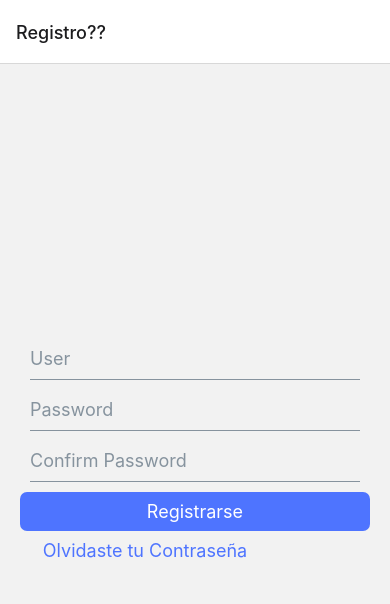
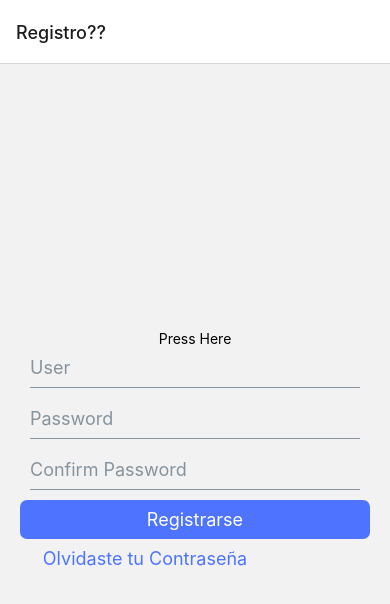
Before and after one commit to EnzoPae/react-native-registro-prueba, a React Native app: screen /Registro in a window 390 px wide. Shown: the top 604 px of the page. Built offline with nearby package versions, Linux system fonts and the light colour scheme.

Commit message:
Se agrego boton centrado y peticion a la API

```diff
--- /dev/null
+++ b/api/userAPI.js
@@ -0,0 +1,5 @@
+import axios from 'axios'
+
+export const getUsers = async()=>{
+    return axios.get('https://jsonplaceholder.typicode.com/users')
+}
--- a/package.json
+++ b/package.json
@@ -13,6 +13,7 @@
     "@react-navigation/native-stack": "^6.9.6",
     "@rneui/base": "^4.0.0-rc.7",
     "@rneui/themed": "^4.0.0-rc.7",
+    "axios": "^1.2.1",
     "expo": "~47.0.8",
     "expo-status-bar": "~1.4.2",
     "react": "18.1.0",
--- a/screens/registro.js
+++ b/screens/registro.js
@@ -1,10 +1,28 @@
 import React from "react";
-import { View, Text, TextInput, SafeAreaView, StyleSheet } from "react-native";
+import { View, Text, TextInput, SafeAreaView, StyleSheet, TouchableOpacity } from "react-native";
 import { Input, Button } from "@rneui/themed";
-
+import {getUsers} from '../api/userAPI';
 const Registro = ({ navigation }) => {
+  const handlePress = async() =>{
+    try {
+      const response = await getUsers()
+      console.log(response.data)
+      if(response.status === 200){
+        console.log('Salio todo bien')
+      }
+    } catch (error) {
+      console.log(error)
+    }
+  }
   return (
     <SafeAreaView style={styles.container}>
+      <TouchableOpacity
+        style={{justifyContent: 'center',
+        alignItems: 'center'}}
+        onPress={handlePress}
+      >
+        <Text>Press Here</Text>
+      </TouchableOpacity>
       <Input placeholder="User" />
       <Input placeholder="Password" secureTextEntry={true} />
       <Input placeholder="Confirm Password" secureTextEntry={true} />
@@ -23,9 +41,15 @@ const Registro = ({ navigation }) => {
         containerStyle={{
           width: 250,
         }}
+        style={{
+          justifyContent: 'center',
+          alignItems: 'center'
+        }}
         title="Olvidaste tu Contraseña"
         type="clear"
-        titleStyle={{ color: "rgba(78, 116, 289, 1)" }}
+        titleStyle={{
+          color: "rgba(78, 116, 289, 1)"
+        }}
       />
     </SafeAreaView>
   );
```
Also changed, not shown: 1 other file (tests, documents, lock files or other folders).
